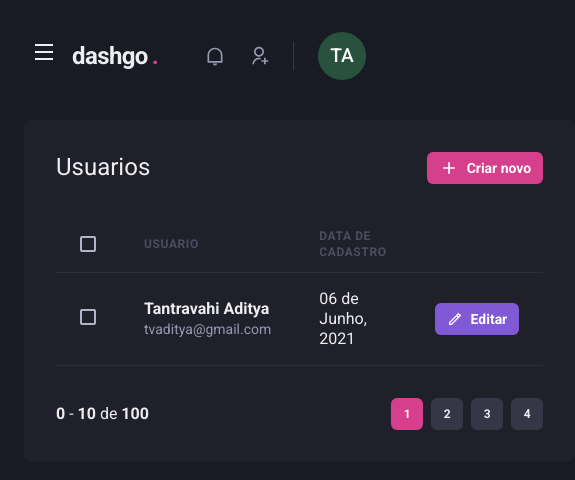
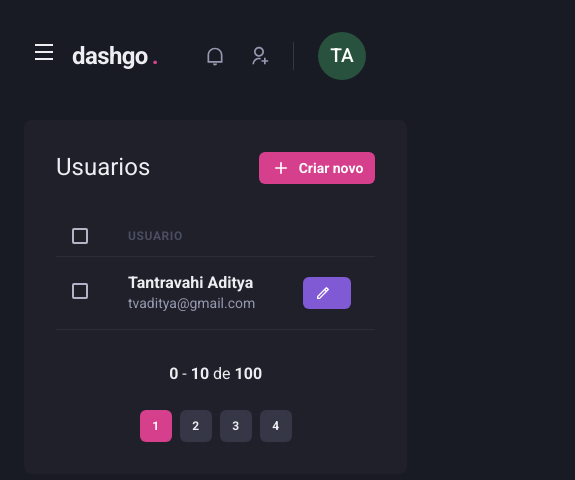
Before and after one commit to tvaditya/dashgo-react, a Next.js app: page /users in a window 390 px wide. Shown: the top 480 px of the page, 575 px wide, since content can reach past the window. Built offline with nearby package versions, Linux system fonts and the light colour scheme.

Commit message:
user list responsive

```diff
--- a/src/components/Pagination/index.tsx
+++ b/src/components/Pagination/index.tsx
@@ -4,7 +4,7 @@
 export function Pagination() {
     return (
         <Stack
-            direction={"row"}
+            direction={["column", "row"]}
             mt={"8"}
             justify={"space-between"}
             align={"center"}
--- a/src/pages/users/index.tsx
+++ b/src/pages/users/index.tsx
@@ -1,10 +1,30 @@
-import {Box, Flex, Heading, Button, Icon, Table, Thead, Tr, Th, Checkbox, Tbody, Td, Text} from "@chakra-ui/react";
+import {
+    Box,
+    Flex,
+    Heading,
+    Button,
+    Icon,
+    Table,
+    Thead,
+    Tr,
+    Th,
+    Checkbox,
+    Tbody,
+    Td,
+    Text,
+    useBreakpointValue
+} from "@chakra-ui/react";
 import {Pagination} from "../../components/Pagination";
 import {Sidebar} from "../../components/Sidebar";
 import {Header} from "../../components/Header";
 import { RiAddLine, RiPencilLine } from "react-icons/ri";
 
 export default function UserList() {
+    const isWideVersion = useBreakpointValue({
+        base: false,
+        lg: true,
+    })
+
     return (
         <Box>
             <Header />
@@ -27,17 +47,17 @@
                     <Table colorScheme={"whiteAlpha"}>
                         <Thead>
                             <Tr>
-                                <Th px={"6"} color={"gray.300"} width={"8"}>
+                                <Th px={["4", "4", "6"]} color={"gray.300"} width={"8"}>
                                     <Checkbox colorScheme={"pink"} />
                                 </Th>
                                 <Th>Usuario</Th>
-                                <Th>Data de cadastro</Th>
+                                { isWideVersion && <Th>Data de cadastro</Th> }
                                 <Th width={"8"}></Th>
                             </Tr>
                         </Thead>
                         <Tbody>
                             <Tr>
-                                <Td px={"6"}>
+                                <Td px={["4", "4", "6"]}>
                                     <Checkbox colorScheme={"pink"} />
                                 </Td>
                                 <Td>
@@ -46,7 +66,7 @@
                                         <Text fontSize={"sm"} color={"gray.300"}>tvaditya@gmail.com</Text>
                                     </Box>
                                 </Td>
-                                <Td>06 de Junho, 2021</Td>
+                                { isWideVersion && <Td>06 de Junho, 2021</Td> }
                                 <Td>
                                     <Button
                                         as={"a"}
@@ -55,7 +75,7 @@
                                         colorScheme={"purple"}
                                         leftIcon={<Icon as={RiPencilLine} fontSize={"16"} />}
                                     >
-                                        Editar
+                                        { isWideVersion ? 'Editar' : ''}
                                     </Button>
                                 </Td>
                             </Tr>
```
